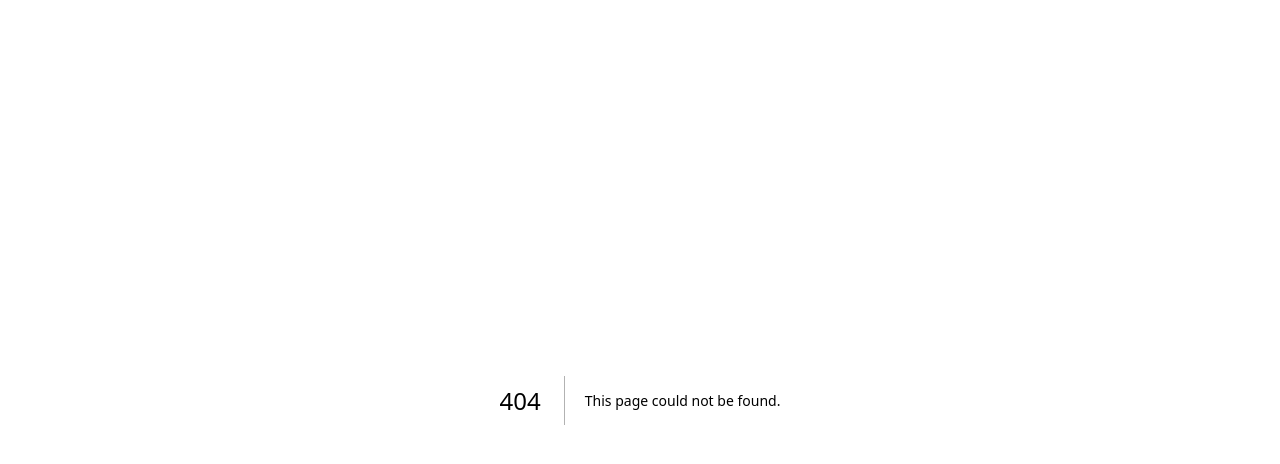
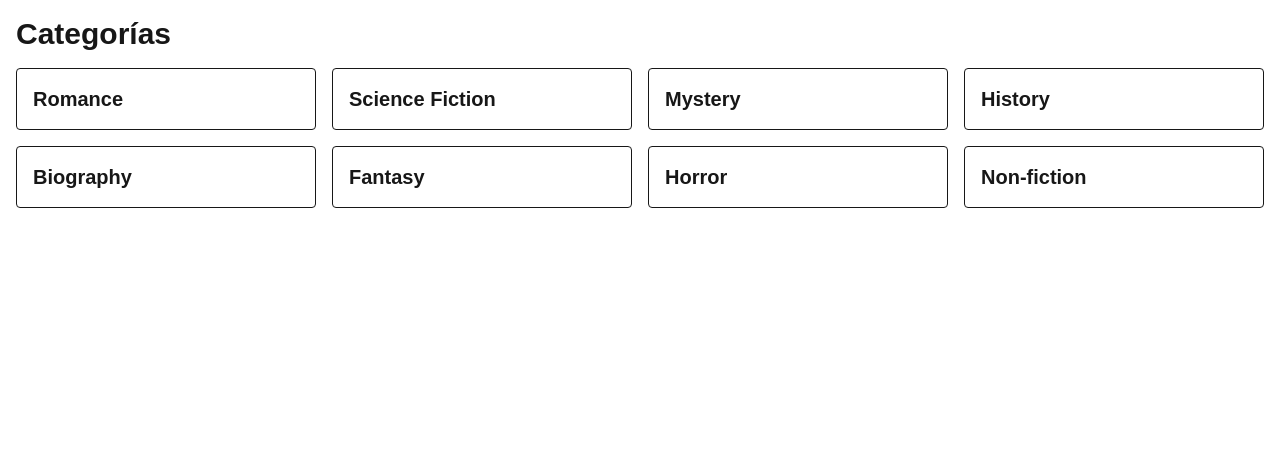
Before and after one commit to sindriax/dad-reads, a Next.js app: page /categories in a window 1280 px wide. Before the commit this address had no page. Shown: the top 464 px of the page. Built offline with nearby package versions, Linux system fonts and the light colour scheme.

Commit message:
add category pages

```diff
--- /dev/null
+++ b/src/app/categories/[category]/page.tsx
@@ -0,0 +1,47 @@
+import { getBooksByCategory, Book } from "../../../lib/books";
+import Image from "next/image";
+import Link from "next/link";
+
+interface CategoryPageProps {
+  params: { category: string };
+}
+
+export default async function CategoryDetailPage({
+  params,
+}: CategoryPageProps) {
+  const { category } = params;
+  const books: Book[] = await getBooksByCategory(category, 20);
+
+  return (
+    <div className="container mx-auto p-4">
+      <h1 className="text-3xl font-bold mb-4">Categoría: {category}</h1>
+      <div className="grid grid-cols-1 md:grid-cols-3 lg:grid-cols-4 gap-4">
+        {books.map((book) => {
+          const workId = book.key.split("/")[2];
+          return (
+            <Link key={book.key} href={`/book/${workId}`}>
+              <div className="bg-white p-4 rounded shadow cursor-pointer">
+                {book.cover_i ? (
+                  <Image
+                    src={`https://covers.openlibrary.org/b/id/${book.cover_i}-M.jpg`}
+                    alt={`Cover for ${book.title}`}
+                    width={300}
+                    height={256}
+                    className="w-full h-64 object-cover mb-2"
+                  />
+                ) : (
+                  <div className="w-full h-64 bg-gray-200 flex items-center justify-center mb-2">
+                    <span>No Image</span>
+                  </div>
+                )}
+                <h3 className="text-center text-lg font-semibold">
+                  {book.title}
+                </h3>
+              </div>
+            </Link>
+          );
+        })}
+      </div>
+    </div>
+  );
+}
--- /dev/null
+++ b/src/app/categories/page.tsx
@@ -0,0 +1,30 @@
+// app/categories/page.tsx
+import Link from "next/link";
+
+const categories = [
+  "Romance",
+  "Science Fiction",
+  "Mystery",
+  "History",
+  "Biography",
+  "Fantasy",
+  "Horror",
+  "Non-fiction",
+];
+
+export default function CategoriesPage() {
+  return (
+    <div className="container mx-auto p-4">
+      <h1 className="text-3xl font-bold mb-4">Categorías</h1>
+      <div className="grid grid-cols-2 md:grid-cols-3 lg:grid-cols-4 gap-4">
+        {categories.map((category) => (
+          <Link key={category} href={`/categories/${category.toLowerCase()}`}>
+            <div className="border p-4 rounded hover:bg-gray-100 cursor-pointer">
+              <h2 className="text-xl font-semibold">{category}</h2>
+            </div>
+          </Link>
+        ))}
+      </div>
+    </div>
+  );
+}
--- a/src/app/homepage/homepage.tsx
+++ /dev/null
@@ -1,10 +0,0 @@
-import Header from "@/components/header/Header";
-
-export default function HomePage() {
-  return (
-    <div className="w-full">
-      <Header />
-      <p>Hiii!</p>
-    </div>
-  );
-}
```
